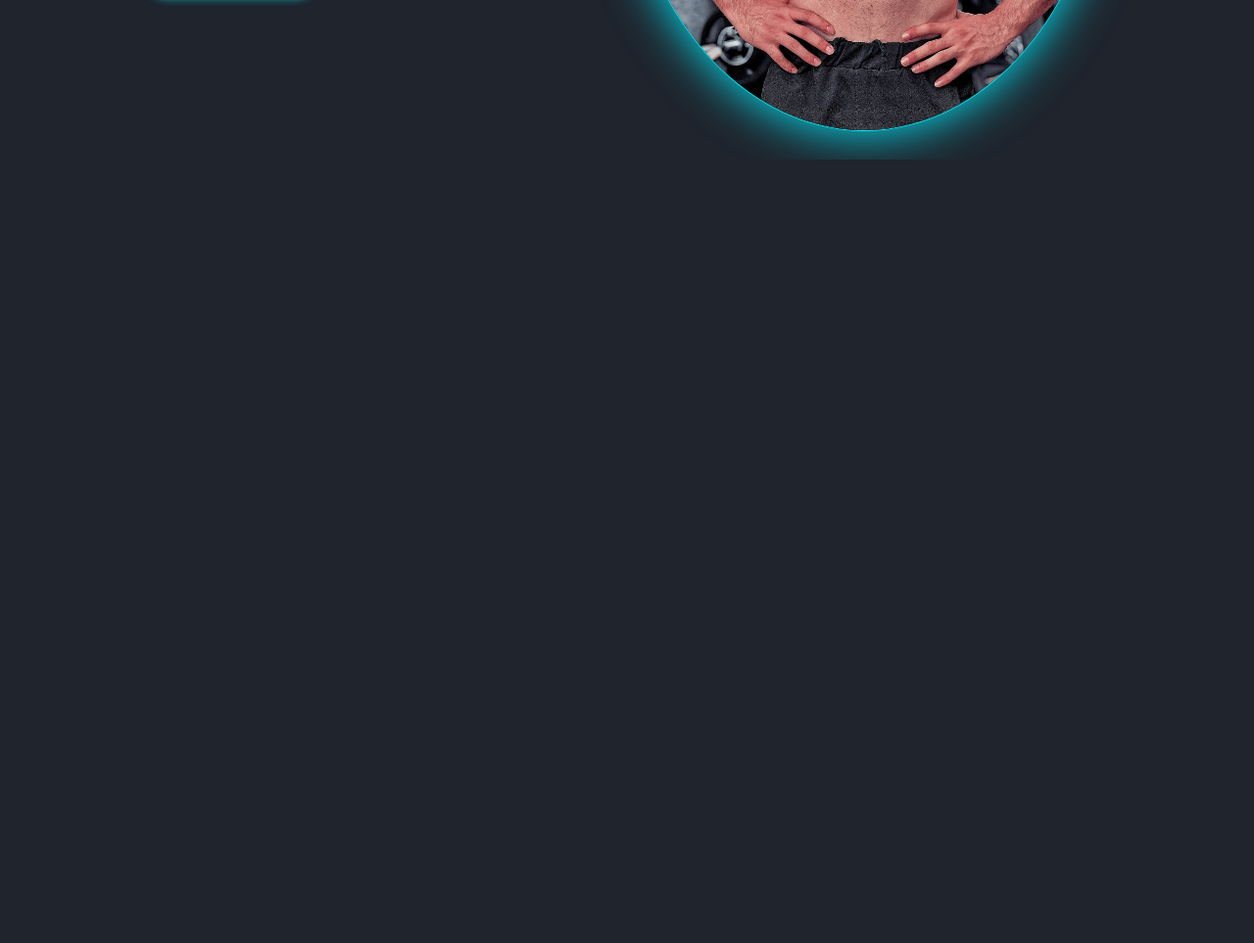
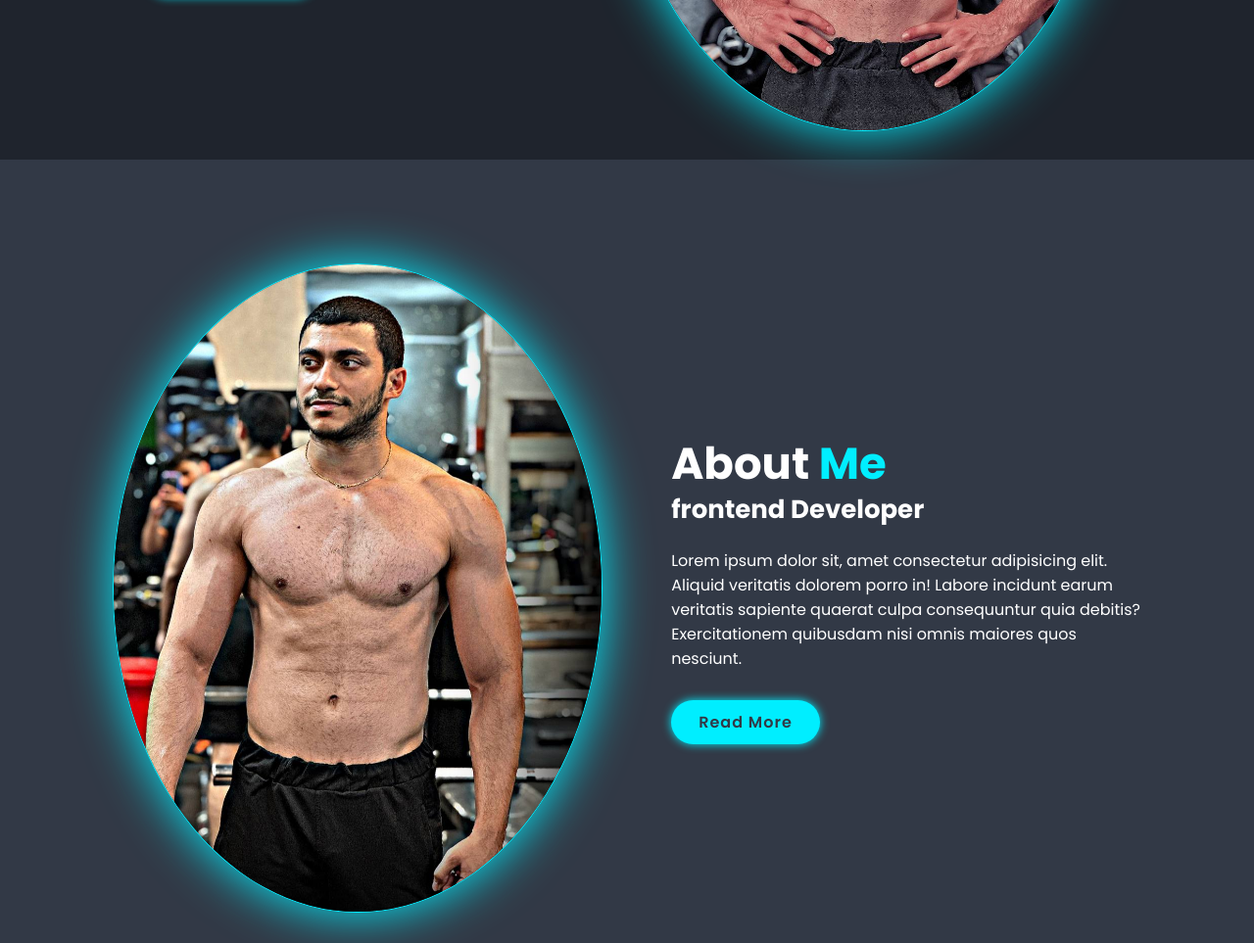
Before and after one commit to salehMb1999/Portfolio01, a plain HTML site: page index.html in a window 1280 px wide. Shown: the part 637-1600 px from the top of the page at 98% size. Before the commit the page ends 800 px from the top, so only its background shows below. Drawn offline with nearby package versions, Linux system fonts and the light colour scheme.

Commit message:
about section finished

```diff
--- a/css/style.css
+++ b/css/style.css
@@ -18,7 +18,7 @@
 }
 html {
   font-size: 62.5%;
-  overflow: hidden;
+  overflow-x: hidden;
 }
 body {
   background-color: var(--bg-color);
@@ -68,12 +68,12 @@ section {
   justify-content: space-around;
   align-items: center;
 }
-.home-img img{
+.home-img img,
+.about-img img {
   max-width: 50rem;
   border-radius: 50%;
   border: 1px solid var(--main-color);
   box-shadow: 0 0 5rem var(--main-color);
-
 }
 .home-content h3 {
   font-size: 3.2rem;
@@ -100,7 +100,7 @@ span {
   width: 4rem;
   height: 4rem;
   background: transparent;
-    border: .2rem solid var(--main-color);
+  border: 0.2rem solid var(--main-color);
   border-radius: 50%;
   font-size: 2rem;
   color: var(--main-color);
@@ -120,10 +120,36 @@ span {
   box-shadow: 0 0 1rem var(--main-color);
   font-size: 1.6rem;
   color: var(--second-bg-color);
-    letter-spacing: .1rem;
+  letter-spacing: 0.1rem;
   font-weight: 600;
-    transition: all .2s ease-in-out;
+  transition: all 0.2s ease-in-out;
 }
 .btn:hover {
   box-shadow: none;
 }
+.about {
+  display: flex;
+  justify-content: space-around;
+  align-items: center;
+  gap: 2rem;
+  background: var(--second-bg-color);
+}
+.heading {
+  text-align: center;
+  font-size: 4.5rem;
+}
+.about-content {
+    width: 50%;
+    margin-left: 5rem;
+}
+.about-content h2 {
+  text-align: left;
+  line-height: 1.2;
+}
+.about-content h3 {
+    font-size: 2.6rem;
+}
+.about-content p {
+    font-size: 1.6rem;
+    margin: 2rem 0 3rem;
+}
--- a/index.html
+++ b/index.html
@@ -48,7 +48,20 @@
     </section>
 
     <!-- About Section Design -->
+    <section class="about" id="about">
+        <div class="about-img">
+            <img src="images/2.jpg" alt="about">
+        </div>
 
+        <div class="about-content">
+            <h2 class="heading">About <span>Me</span></h2>
+            <h3>frontend Developer</h3>
+            <p>Lorem ipsum dolor sit, amet consectetur adipisicing elit. Aliquid veritatis dolorem porro in! Labore incidunt earum veritatis sapiente quaerat culpa consequuntur quia debitis? Exercitationem quibusdam nisi omnis maiores quos nesciunt.</p>
+            <a href="#" class="btn">Read More</a>
+        </div>
+    </section>
+
+    <!-- Services Section Design -->
     <!-- Js -->
     <script src="./js/app.js"></script>
   </body>
```
Also changed, not shown: images/2.jpg (added). Lines whose indentation alone changed are shown as unchanged.
